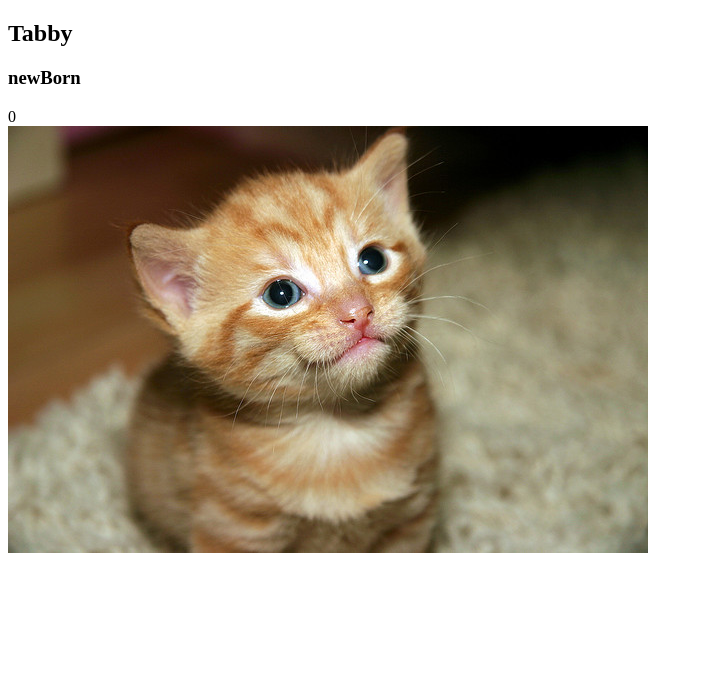
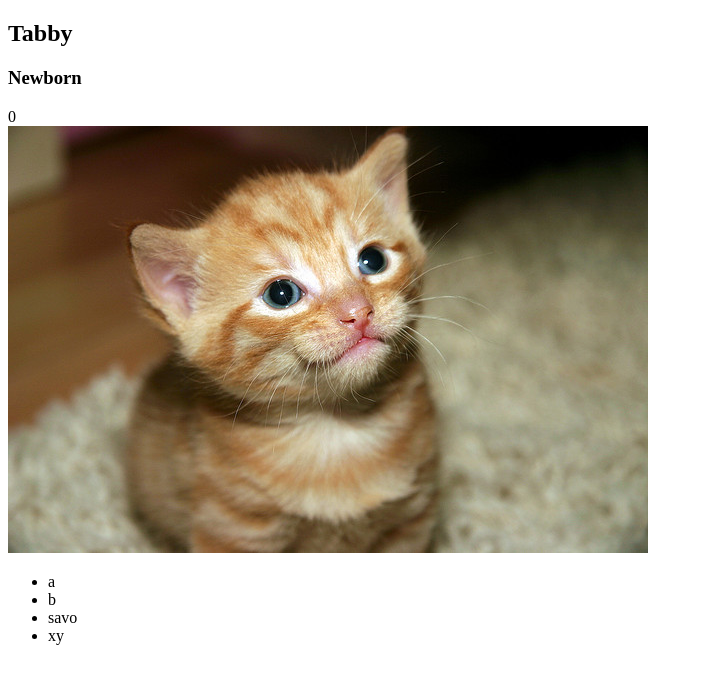
Before and after one commit to savokiss/udacity-demo, a plain HTML site: page javascript-design-pattern/cat-clicker-knockout/index.html in a window 1280 px wide. Shown: the whole page, without its empty margins (0-703 px from the left). Drawn offline with Linux system fonts and the light colour scheme.

Commit message:
feature: foreach

```diff
--- a/javascript-design-pattern/cat-clicker-knockout/index.html
+++ b/javascript-design-pattern/cat-clicker-knockout/index.html
@@ -12,7 +12,9 @@
         <h3 data-bind="text: level"></h3>
         <div data-bind="text: clickCount"></div>
         <img data-bind="click: incrementCounter, attr: { src: imgSrc }" src="" alt="cute cat">
-
+        <ul data-bind="foreach: nicknames">
+            <li data-bind="text: $data"></li>
+        </ul>
     </div>
     <script src="js/lib/knockout-3.2.0.js"></script>
     <script src="js/app.js"></script>
--- a/javascript-design-pattern/cat-clicker-knockout/js/app.js
+++ b/javascript-design-pattern/cat-clicker-knockout/js/app.js
@@ -1,11 +1,12 @@
 var ViewModel = function(){
     this.clickCount = ko.observable(0);
+    this.nicknames = ['a','b','savo','xy'];
     this.name = ko.observable('Tabby');
     this.imgSrc = ko.observable('img/434164568_fea0ad4013_z.jpg');
     this.imgAttribution = ko.observable('https://www.flickr.com/photos/big');
 
     this.level = ko.computed(function(){
-        return this.clickCount() < 10 ? 'newBorn' : 'teen';
+        return this.clickCount() < 10 ? 'Newborn' : 'Teen';
     }, this);
     this.incrementCounter = function(){
         this.clickCount(this.clickCount()+1);
```
